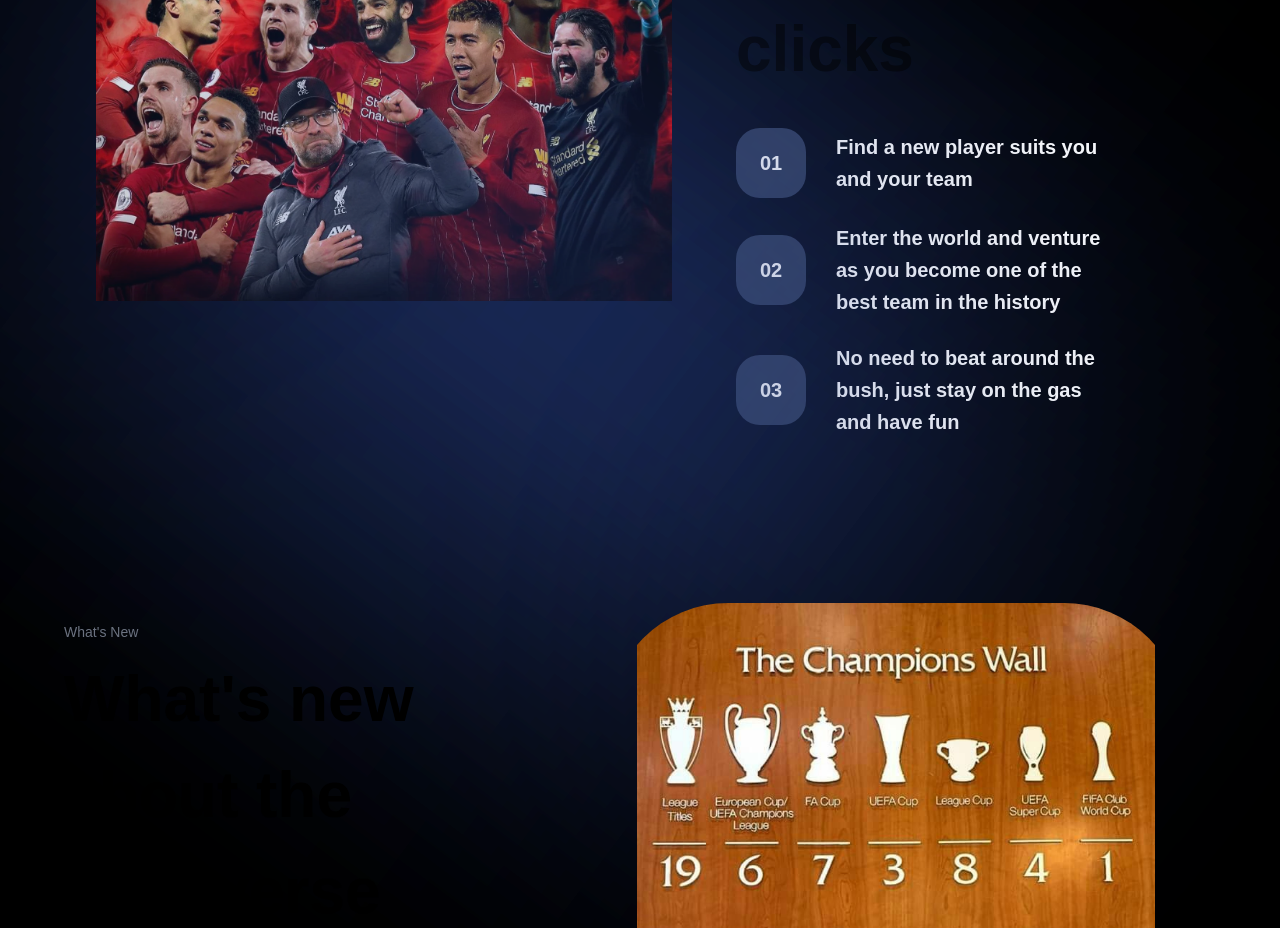
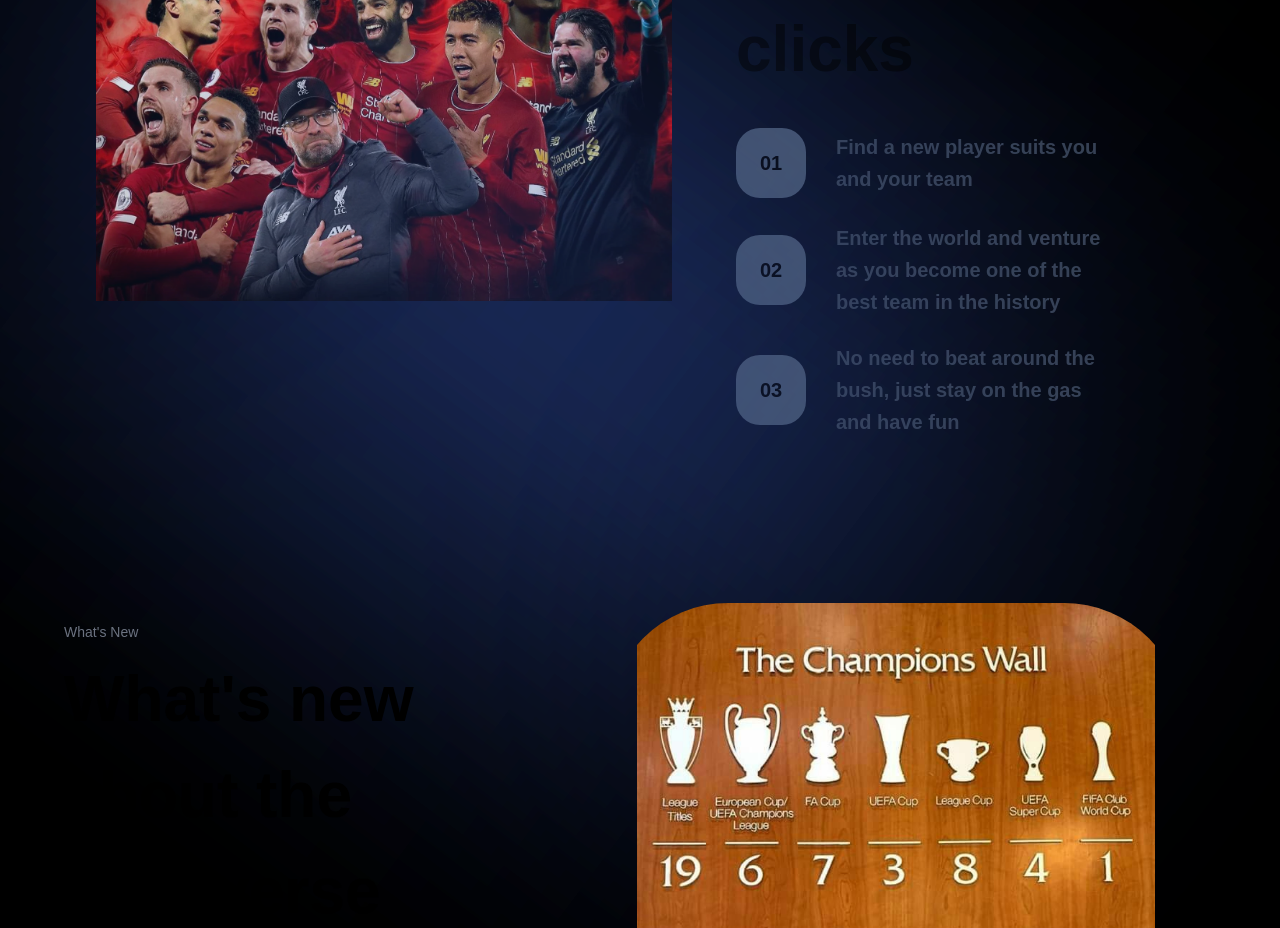
Before and after one commit to wazzer1803/metaversel, a Next.js app: page / in a window 1280 px wide. Shown: the part 2980-3908 px from the top of the page. Built offline with nearby package versions, Linux system fonts and the light colour scheme; a web font is replaced by a local one.

Commit message:
Update StartSteps.jsx

```diff
--- a/components/StartSteps.jsx
+++ b/components/StartSteps.jsx
@@ -2,10 +2,10 @@
 
 const StartSteps = ({key,number,text}) => (
   <div className={`${styles.flexCenter} flex-row`}>
-    <div className={`${styles.flexCenter} w-[70px] h-[70px] rounded-[24px] bg-[#323f5d]`}>
- <p className="font-bold text-[20px] text-white">0{number}</p>
+    <div className={`${styles.flexCenter} w-[70px] h-[70px] rounded-[24px] bg-slate-600`}>
+ <p className="font-bold text-[20px] text-black">0{number}</p>
     </div>
-   <p className="flex-1 ml-[30px] font-extrabold text-[20px] text-white leading-[32px]">
+   <p className="flex-1 ml-[30px] font-extrabold text-[20px] text-gray-700 leading-[32px]">
     {text}
    </p>
   </div>
```
